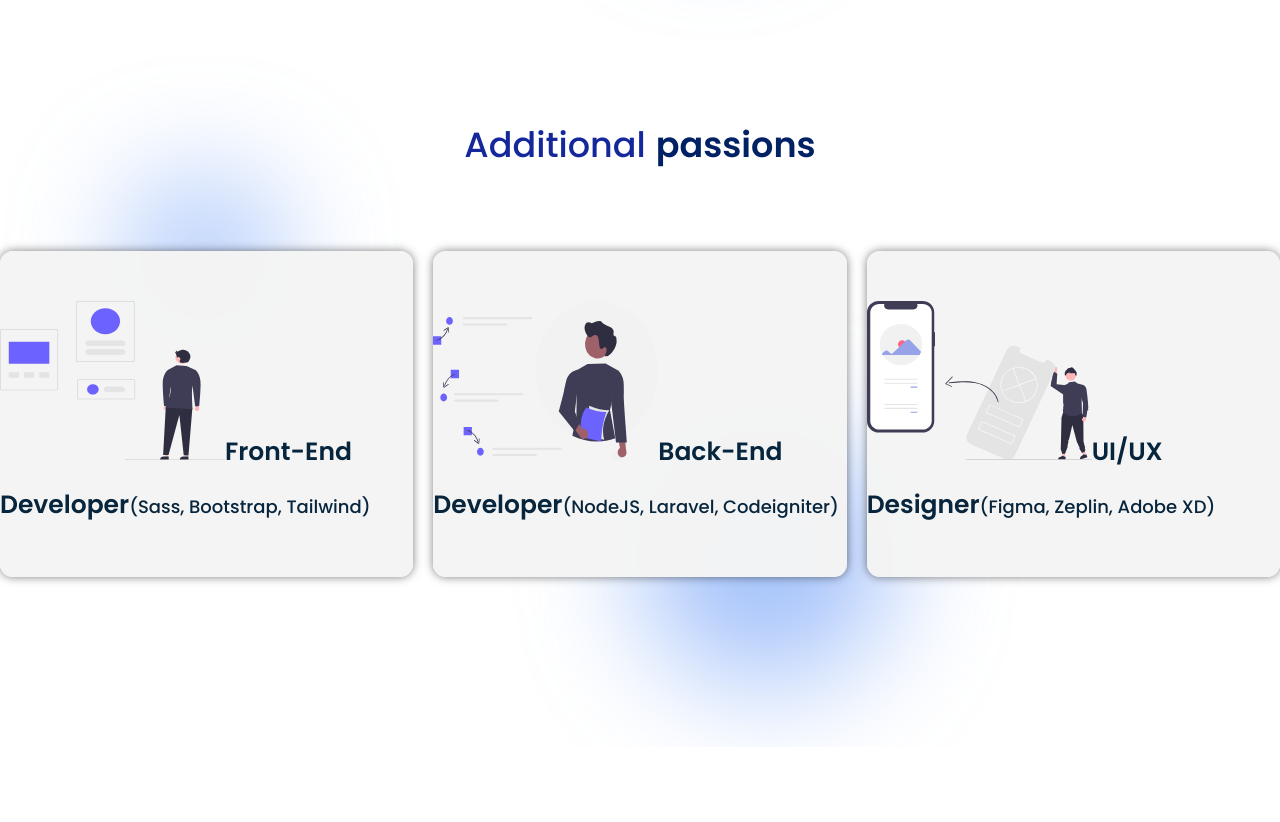
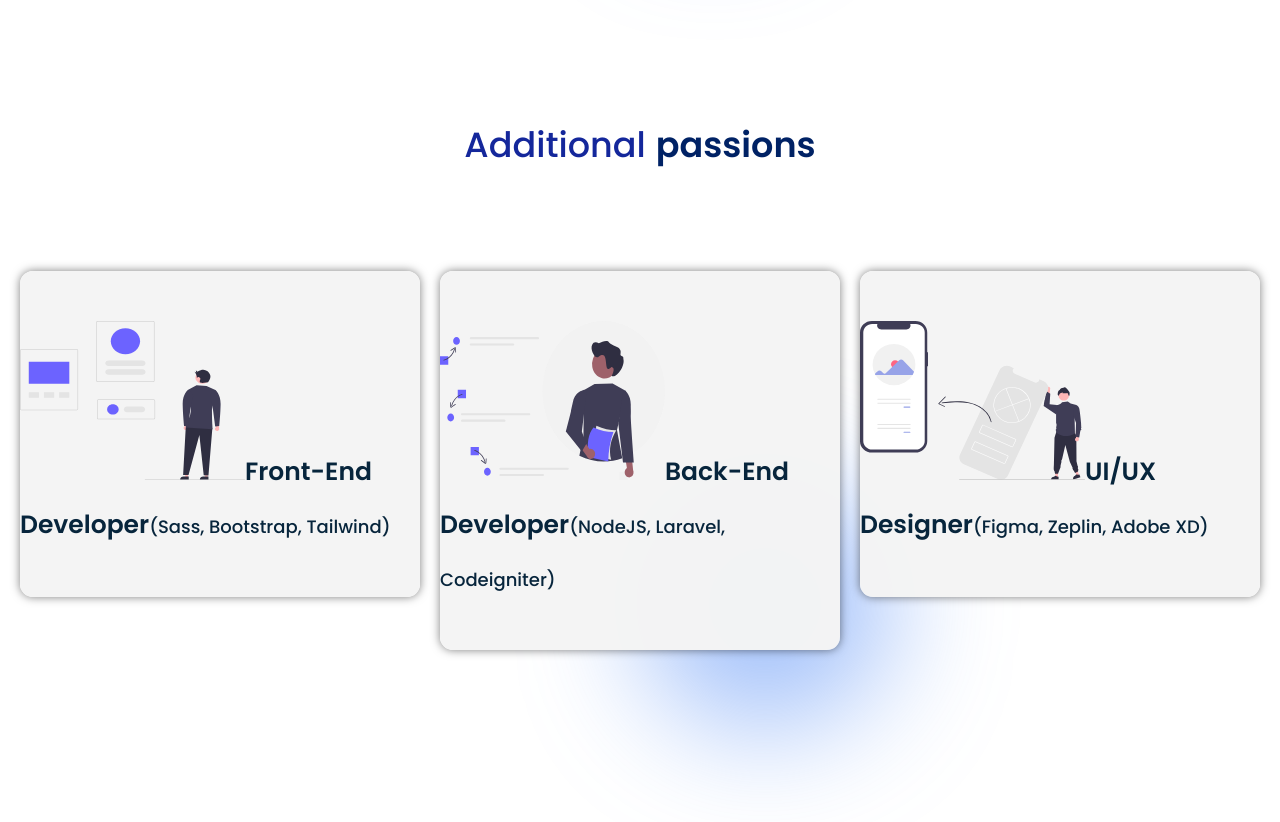
Before and after one commit to yevhenkr/portfolio-second-variant, a React app: page / in a window 1280 px wide. Shown: the part 592-1414 px from the top of the page. Before the commit the page ends 1339 px from the top, so only its background shows below. Built offline with nearby package versions, Linux system fonts and the light colour scheme.

Commit message:
refactor

```diff
--- a/src/common/components/layout/sections/passions/Passions.tsx
+++ b/src/common/components/layout/sections/passions/Passions.tsx
@@ -10,21 +10,21 @@
     return (
         <StyledDiv id={'Passions'}>
             <TitleSection wordOne={"Additional"} wordSecond={"passions"}/>
-            <CardsWrap >
+            <CardsWrap>
                 <WrapWithMediaQ backgroundColor={`${myTheme.color.white}`} flex={"1"} flexDirection={"column"} borderRadius={"13px"}
-                             align_i={"center"} min_width={"350px"} padding={"50px 0"} boxShadow={"0px 0px 10px rgba(0, 0, 0, 0.5)"}>
+                                align_i={"center"} min_width={"250px"} padding={"50px 0"} boxShadow={"0px 0px 10px rgba(0, 0, 0, 0.5)"}>
                     <PassionsFront/>
                     <H3Styled>Front-End Developer</H3Styled>
                     <SpanSkills>(Sass, Bootstrap, Tailwind)</SpanSkills>
                 </WrapWithMediaQ>
                 <WrapWithMediaQ backgroundColor={`${myTheme.color.white}`} flex={"1"} flexDirection={"column"} borderRadius={"13px"}
-                             align_i={"center"} min_width={"350px"} padding={"50px 0"} boxShadow={"0px 0px 10px rgba(0, 0, 0, 0.5)"}>
+                                align_i={"center"} min_width={"250px"} padding={"50px 0"} boxShadow={"0px 0px 10px rgba(0, 0, 0, 0.5)"}>
                     <PassionsBack/>
                     <H3Styled>Back-End Developer</H3Styled>
                     <SpanSkills>(NodeJS, Laravel, Codeigniter)</SpanSkills>
                 </WrapWithMediaQ>
                 <WrapWithMediaQ backgroundColor={`${myTheme.color.white}`} flex={"1"} flexDirection={"column"} borderRadius={"13px"}
-                             align_i={"center"} min_width={"350px"} padding={"50px 0"} boxShadow={"0px 0px 10px rgba(0, 0, 0, 0.5)"}>
+                                align_i={"center"} min_width={"250px"} padding={"50px 0"} boxShadow={"0px 0px 10px rgba(0, 0, 0, 0.5)"}>
                     <PassionsUI/>
                     <H3Styled>UI/UX Designer</H3Styled>
                     <SpanSkills>(Figma, Zeplin, Adobe XD)</SpanSkills>
@@ -38,23 +38,36 @@
     display: flex;
     flex-direction: row;
     justify-content: space-around;
-    max-width: 1628px;
+    max-width: 100%;
+    flex-wrap: wrap;
     gap: 20px;
-    @media(max-width:${myTheme.screen.medium}){
+    padding: 20px;
+    box-sizing: border-box;
+
+    @media (max-width: ${myTheme.screen.medium}) {
         flex-direction: column;
-        padding: 0 20px;
         gap: 30px;
+        padding: 20px;
+        max-width: 100%;
     }
 `
+
 const WrapWithMediaQ = styled(FlexWrapper)`
+    flex: 1 1 calc(33.33% - 40px);
+    box-sizing: border-box;
+    min-width: 250px;
+
     @media(max-width:${myTheme.screen.medium}){
+        flex: 1 1 100%;
         display: flex;
         flex-direction: column;
+        padding: 0;
     }
 `
+
 const StyledDiv = styled.section`
     padding-bottom: 170px;
-    max-width: 1628px;
+    max-width: 100%;
     width: 100%;
     position: relative;
 
@@ -77,6 +90,13 @@
         }
     }
 
+    &::after {
+        width: 1px;
+        height: 1px;
+        top: 50%;
+        left: 19%;
+    }
+
     &::before {
         width: 250px;
         height: 250px;
@@ -96,6 +116,7 @@
     font-size: 25px;
     color: ${myTheme.color.black};
 `
+
 const SpanSkills = styled.span`
     font-weight: ${myTheme.font.weights.regular};
     font-size: 18px;
```
